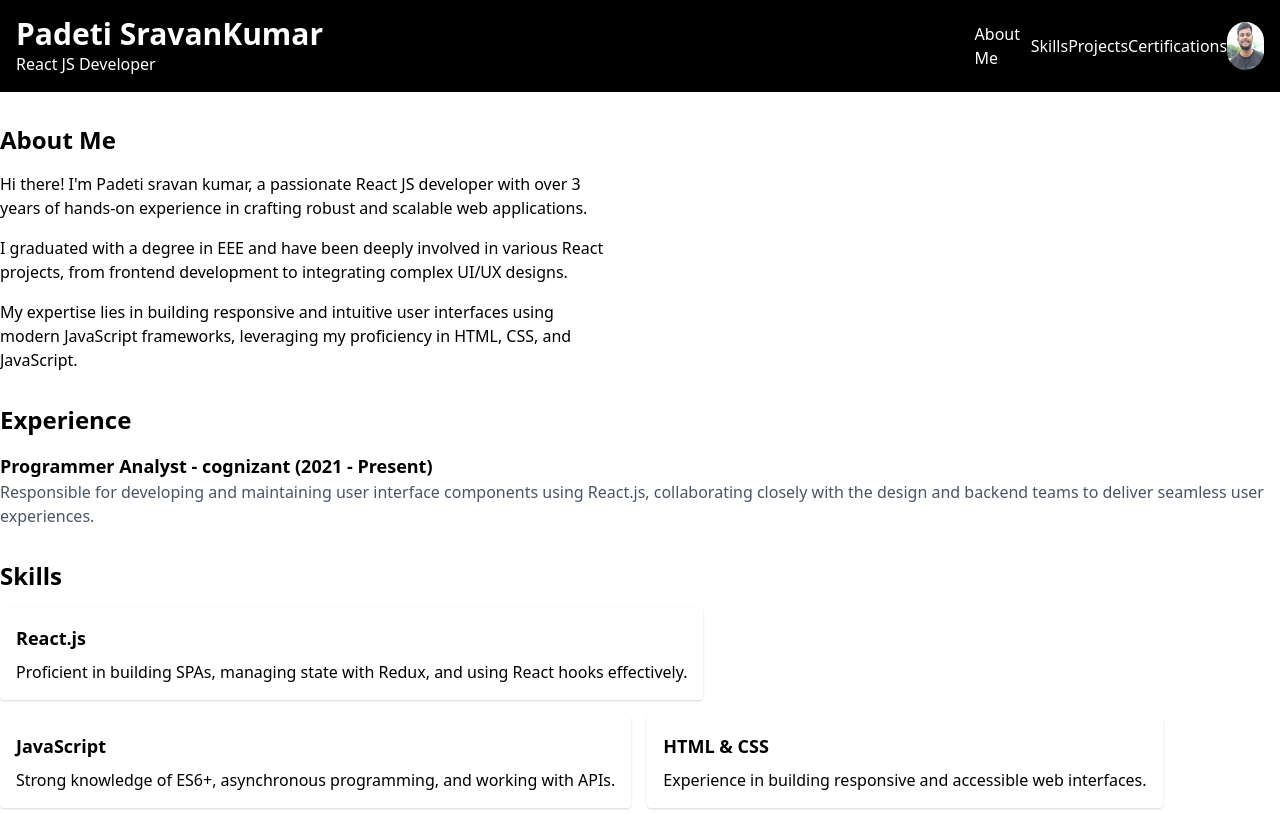
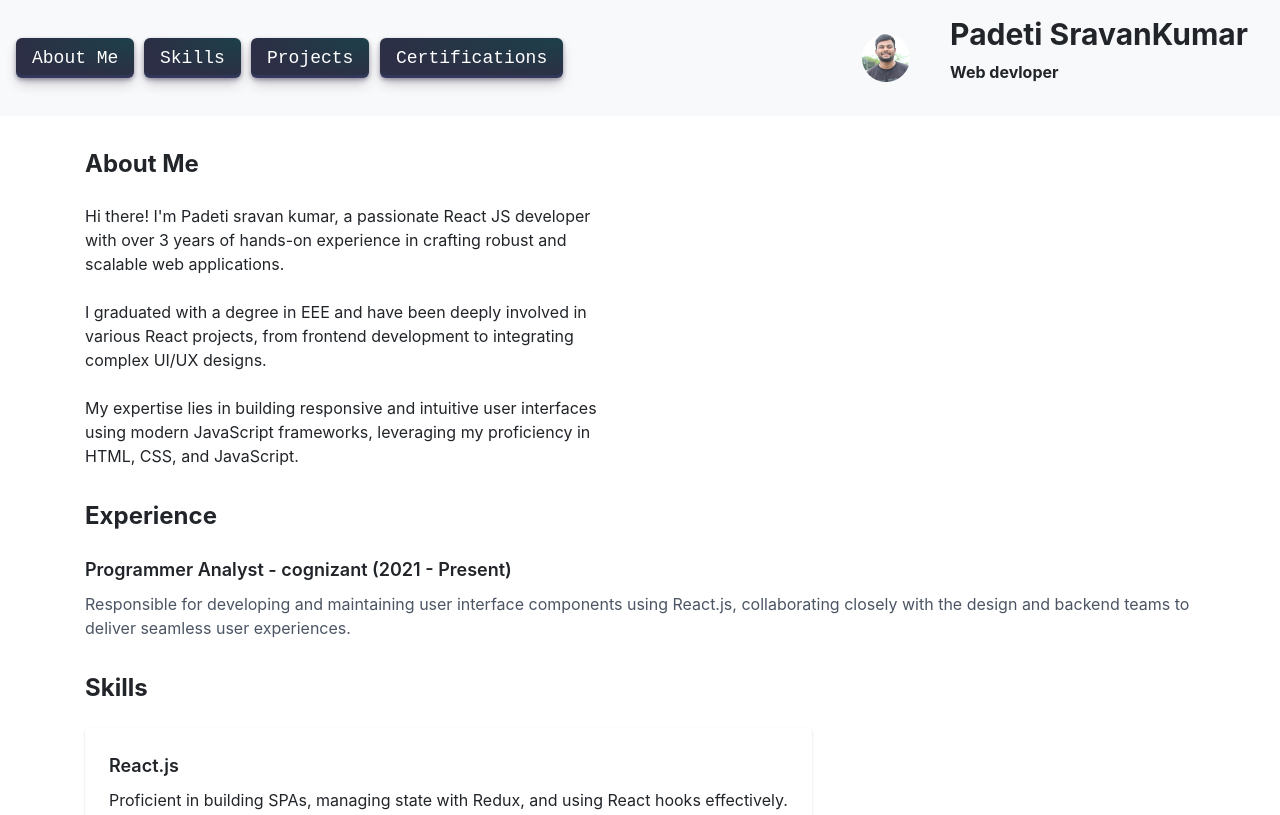
Before and after one commit to sravansls-2000/Resume, a plain HTML site: page index.html in a window 1280 px wide. Shown: the top 815 px of the page. Drawn offline with nearby package versions, Linux system fonts and the light colour scheme; a script that the page names is missing.

Commit message:
updated resume

```diff
--- /dev/null
+++ b/index.css
@@ -0,0 +1,51 @@
+.button-29 {
+  align-items: center;
+  appearance: none;
+  background-image: radial-gradient(
+    100% 100% at 100% 0,
+    #1d404a 0,
+    #2c2f45 100%
+  );
+  border: 0;
+  margin-right: 10px;
+  border-radius: 6px;
+  box-shadow: rgba(45, 35, 66, 0.4) 0 2px 4px,
+    rgba(45, 35, 66, 0.3) 0 7px 13px -3px, rgba(58, 65, 111, 0.5) 0 -3px 0 inset;
+  box-sizing: border-box;
+  cursor: pointer;
+  display: inline-flex;
+  font-family: 'JetBrains Mono', monospace;
+  height: 40px;
+  justify-content: center;
+  line-height: 1;
+  list-style: none;
+  overflow: hidden;
+  padding-left: 16px;
+  padding-right: 16px;
+  position: relative;
+  text-align: left;
+  text-decoration: none;
+  transition: box-shadow 0.15s, transform 0.15s;
+  user-select: none;
+  -webkit-user-select: none;
+  touch-action: manipulation;
+  white-space: nowrap;
+  will-change: box-shadow, transform;
+  font-size: 18px;
+}
+
+.button-29:focus {
+  box-shadow: #ffffff 0 0 0 1.5px inset, rgba(45, 35, 66, 0.4) 0 2px 4px,
+    rgba(45, 35, 66, 0.3) 0 7px 13px -3px, #3c4fe0 0 -3px 0 inset;
+}
+
+.button-29:hover {
+  box-shadow: rgba(240, 239, 243, 0.4) 0 4px 8px,
+    rgba(45, 35, 66, 0.3) 0 7px 13px -3px, #ffffff 0 -3px 0 inset;
+  transform: translateY(-2px);
+}
+
+.button-29:active {
+  box-shadow: #000000 0 3px 7px inset;
+  transform: translateY(2px);
+}
--- a/index.html
+++ b/index.html
@@ -4,6 +4,7 @@
     <meta charset="UTF-8" />
     <meta name="viewport" content="width=device-width, initial-scale=1.0" />
     <title>Sravan Portfolio</title>
+    <link rel="stylesheet" href="./index.css" />
     <link
       href="https://cdn.jsdelivr.net/npm/tailwindcss@2.2.19/dist/tailwind.min.css"
       rel="stylesheet"
@@ -16,49 +17,101 @@
       href="https://cdn.jsdelivr.net/npm/tailwindcss@2.2.19/dist/tailwind.min.css"
       rel="stylesheet"
   />
+  <link rel="stylesheet" href="https://cdn.jsdelivr.net/npm/bootstrap@4.0.0/dist/css/bootstrap.min.css" integrity="sha384-Gn5384xqQ1aoWXA+058RXPxPg6fy4IWvTNh0E263XmFcJlSAwiGgFAW/dAiS6JXm" crossorigin="anonymous">
+  <script src="https://code.jquery.com/jquery-3.2.1.slim.min.js" integrity="sha384-KJ3o2DKtIkvYIK3UENzmM7KCkRr/rE9/Qpg6aAZGJwFDMVNA/GpGFF93hXpG5KkN" crossorigin="anonymous"></script>
+<script src="https://cdn.jsdelivr.net/npm/popper.js@1.12.9/dist/umd/popper.min.js" integrity="sha384-ApNbgh9B+Y1QKtv3Rn7W3mgPxhU9K/ScQsAP7hUibX39j7fakFPskvXusvfa0b4Q" crossorigin="anonymous"></script>
+<script src="https://cdn.jsdelivr.net/npm/bootstrap@4.0.0/dist/js/bootstrap.min.js" integrity="sha384-JZR6Spejh4U02d8jOt6vLEHfe/JQGiRRSQQxSfFWpi1MquVdAyjUar5+76PVCmYl" crossorigin="anonymous"></script>
   </head>
   <body class="bg-black-300">
-    <header class="bg-black text-white p-4 flex justify-between items-center">
-        <div class="container mx-auto">
-            <h1 class="text-3xl font-bold">Padeti SravanKumar</h1>
-            <p>React JS Developer</p>
-        </div>
+    <nav class="navbar navbar-expand-lg navbar-light bg-light">
+      <button
+        class="navbar-toggler"
+        type="button"
+        data-toggle="collapse"
+        data-target="#navbarNavAltMarkup"
+        aria-controls="navbarNavAltMarkup"
+        aria-expanded="false"
+        aria-label="Toggle navigation"
+      >
+        <span class="navbar-toggler-icon"></span>
+      </button>
+      <div
+        class="collapse navbar-collapse flex flex-end"
+        id="navbarNavAltMarkup"
+      >
+        <div class="navbar-nav">
+          <button class="button-29">
+            <a class="link no-underline text-white" href="#about"> About Me </a>
+          </button>
+          <button class="button-29">
+            <a class="link no-underline text-white" href="#skills"> Skills </a>
+          </button>
 
-        <a class="link" href="#about"> About Me </a>
-        <a class="link" href="#skills">  Skills </a>
-        <a class="link" href="#projects">  Projects </a>
-        <a class="link" href="#certificates">   Certifications </a>
+          <button class="button-29">
+            <a class="link no-underline text-white" href="#projects">
+              Projects
+            </a>
+          </button>
 
-
-        <div class="flex items-center">
-            <div class="ml-auto">
-                <!-- Profile photo -->
-                <img src="./profile.JPG" alt="Profile Photo" class="w-12 h-12 rounded-full">
+          <button class="button-29">
+            <a class="link no-underline text-white" href="#certificates">
+              Certifications
+            </a>
+          </button>
         </div>
       </div>
-    </header>
-    </header>
+      <div class="flex">
+
+      <nav class="navbar navbar-light bg-light justify-content-between">
+        <img
+          src="./profile.JPG"
+          alt="Profile Photo"
+          class="w-12 h-12 mr-10 rounded-full"
+        />
+
+        <div class="flex-auto">
+          <h1 class="text-3xl font-bold">Padeti SravanKumar</h1>
+          <p class="font-bold">Web devloper</p>
+        </div>
+      </nav>
+    </nav>
 
     <main class="container mx-auto my-8">
       <section class="mb-8" id="about">
         <h2 class="text-2xl font-bold mb-4">About Me</h2>
         <div class="">
           <div class="lg:w-1/2 lg:pr-8">
-                <p class="mb-4">Hi there! I'm Padeti sravan kumar, a passionate React JS developer with over 3 years of hands-on experience in crafting robust and scalable web applications.</p>
-                <p class="mb-4">I graduated with a degree in EEE and have been deeply involved in various React projects, from frontend development to integrating complex UI/UX designs.</p>
-                <p class="mb-4">My expertise lies in building responsive and intuitive user interfaces using modern JavaScript frameworks, leveraging my proficiency in HTML, CSS, and JavaScript.</p>
+            <p class="mb-4">
+              Hi there! I'm Padeti sravan kumar, a passionate React JS developer
+              with over 3 years of hands-on experience in crafting robust and
+              scalable web applications.
+            </p>
+            <p class="mb-4">
+              I graduated with a degree in EEE and have been deeply involved in
+              various React projects, from frontend development to integrating
+              complex UI/UX designs.
+            </p>
+            <p class="mb-4">
+              My expertise lies in building responsive and intuitive user
+              interfaces using modern JavaScript frameworks, leveraging my
+              proficiency in HTML, CSS, and JavaScript.
+            </p>
           </div>
-
         </div>
       </section>
       <section class="mb-8">
         <h2 class="text-2xl font-bold mb-4">Experience</h2>
         <div class="mb-6">
           <div class="mb-4">
-              <h3 class="text-lg font-semibold">Programmer Analyst - cognizant (2021 - Present)</h3>
-              <p class="text-gray-600">Responsible for developing and maintaining user interface components using React.js, collaborating closely with the design and backend teams to deliver seamless user experiences.</p>
+            <h3 class="text-lg font-semibold">
+              Programmer Analyst - cognizant (2021 - Present)
+            </h3>
+            <p class="text-gray-600">
+              Responsible for developing and maintaining user interface
+              components using React.js, collaborating closely with the design
+              and backend teams to deliver seamless user experiences.
+            </p>
           </div>
-
         </div>
       </section>
       <section class="mb-8" id="skills">
@@ -112,8 +165,6 @@
               integration with Node.js applications.
             </p>
           </div>
-
-
         </div>
       </section>
 
@@ -218,5 +269,6 @@
     </footer>
 
     <script src="resume.js"></script>
+
   </body>
 </html>
--- /dev/null
+++ b/resume.js
@@ -0,0 +1,9 @@
+document.querySelectorAll('a[href^="#"]').forEach((anchor) => {
+  anchor.addEventListener('click', function (e) {
+    e.preventDefault();
+
+    document.querySelector(this.getAttribute('href')).scrollIntoView({
+      behavior: 'smooth',
+    });
+  });
+});
```
Lines whose indentation alone changed are shown as unchanged.
